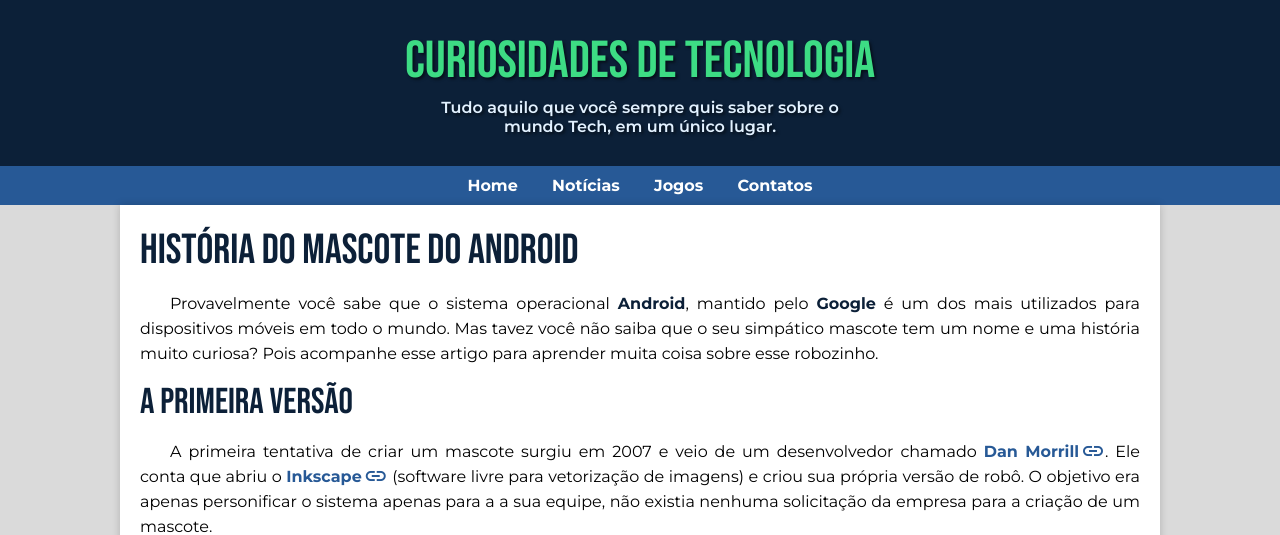
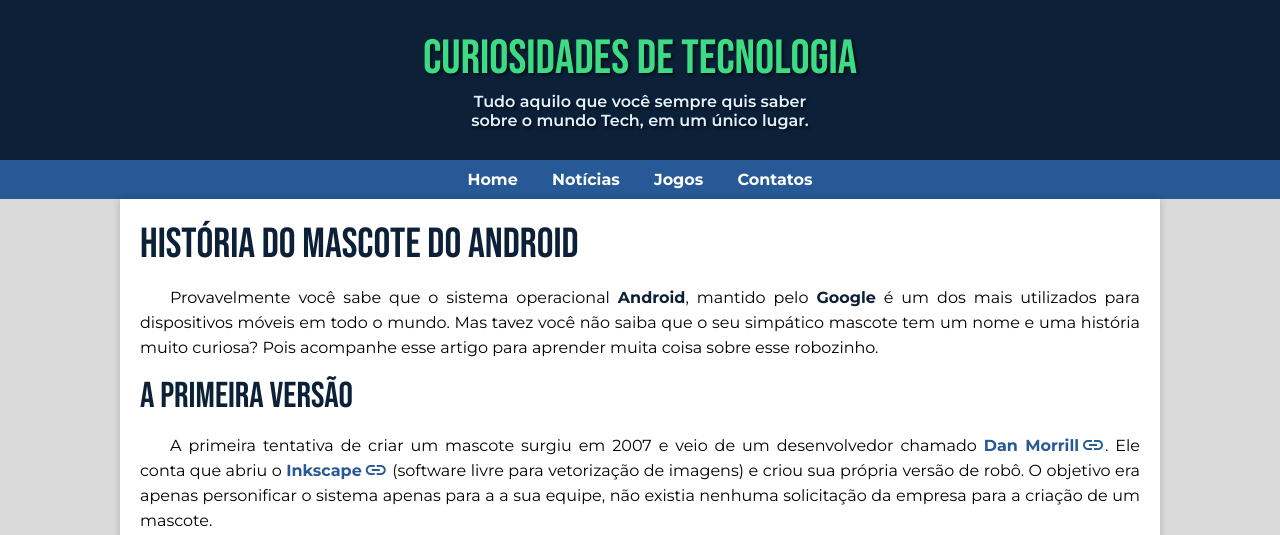
Before and after one commit to gioperrone/projeto-android, a plain HTML site: page index.html in a window 1280 px wide. Shown: the top 535 px of the page. Drawn offline with Linux system fonts and the light colour scheme.

Commit message:
ajuste header

```diff
--- a/estilo/style.css
+++ b/estilo/style.css
@@ -39,7 +39,7 @@
 header > h1{
     font-family: var(--fonte-titulo);
     font-weight: 400;
-    font-size: 52px;
+    font-size: 48px;
     color: var(--cor0);
     text-shadow: 2px 2px 3px rgba(0, 0, 0, 0.562);
     padding: 30px 5px 0px 5px;
@@ -49,9 +49,9 @@
 header > p{
     color: var(--cor1);
     text-shadow: 2px 2px 3px rgba(0, 0, 0, 0.562);
-    padding: 5px 5px 30px 5px;
+    padding: 5px 10px 30px 10px;
     font-weight: 600;
-    max-width: 400px;
+    max-width: 350px;
     margin: auto;
 }
 
```
